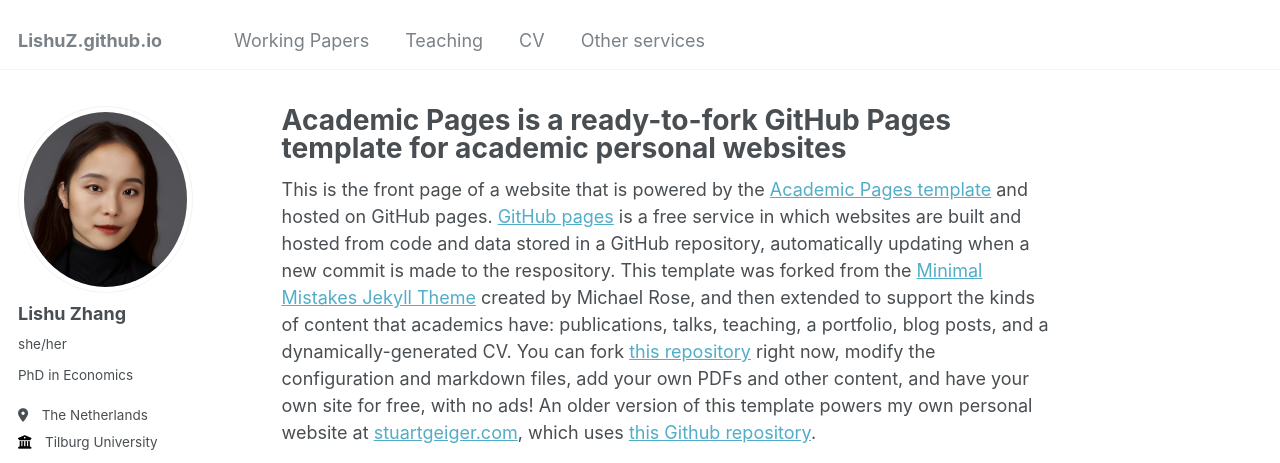
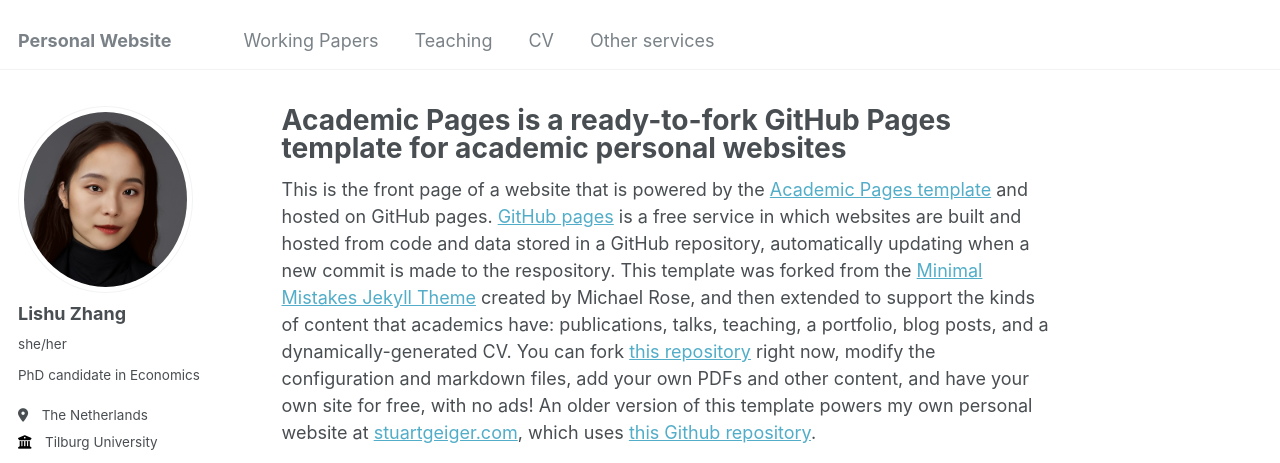
Before and after one commit to LishuZ/LishuZ.github.io, a Jekyll site: the page built from _pages/about.md, in a window 1280 px wide. Shown: the top 463 px of the page. Built offline with Jekyll 4.4.1, drawn with Linux system fonts in a browser that asks for light colours; some web fonts are replaced.

Commit message:
Update _config.yml

```diff
--- a/_config.yml
+++ b/_config.yml
@@ -8,7 +8,7 @@
 
 # Basic Site Settings
 locale                   : "en-US"
-# title                    : "Personal Website: Lishu Zhang"
+title                    : "Personal Website"
 title_separator          : "-"
 name                     : &name "Lishu Zhang"
 description              : &description "I am a fourth-year PhD candidate in Economics at Tilburg University. My research delves into the responses of financial markets to climate change, with a particular focus on the international provision of brown financing."
@@ -24,7 +24,7 @@ author:
   avatar           : "ProfilePic.png"
   name             : "Lishu Zhang"
   pronouns         : "she/her"  # example: "she/her"
-  bio              : "PhD in Economics"
+  bio              : "PhD candidate in Economics"
   location         : "The Netherlands"
   employer         : "Tilburg University"
   uri              : # URL
```
